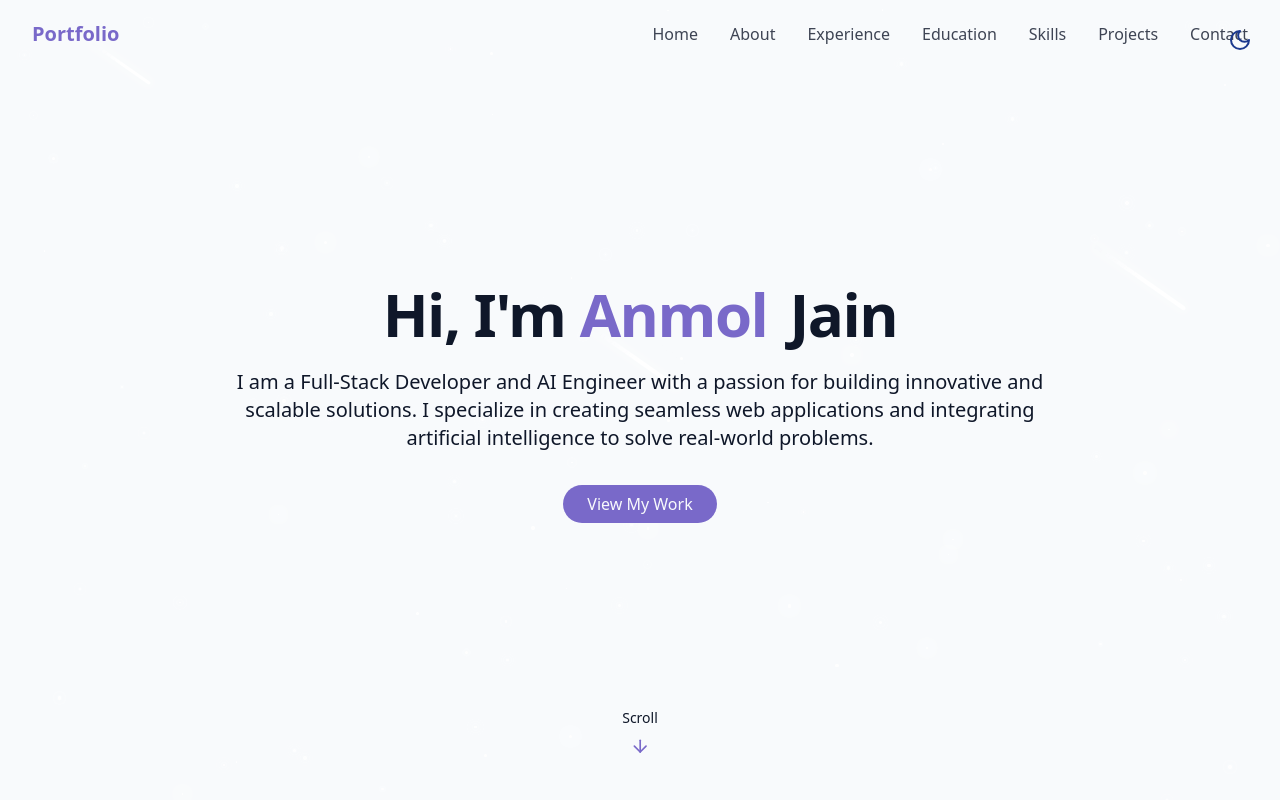
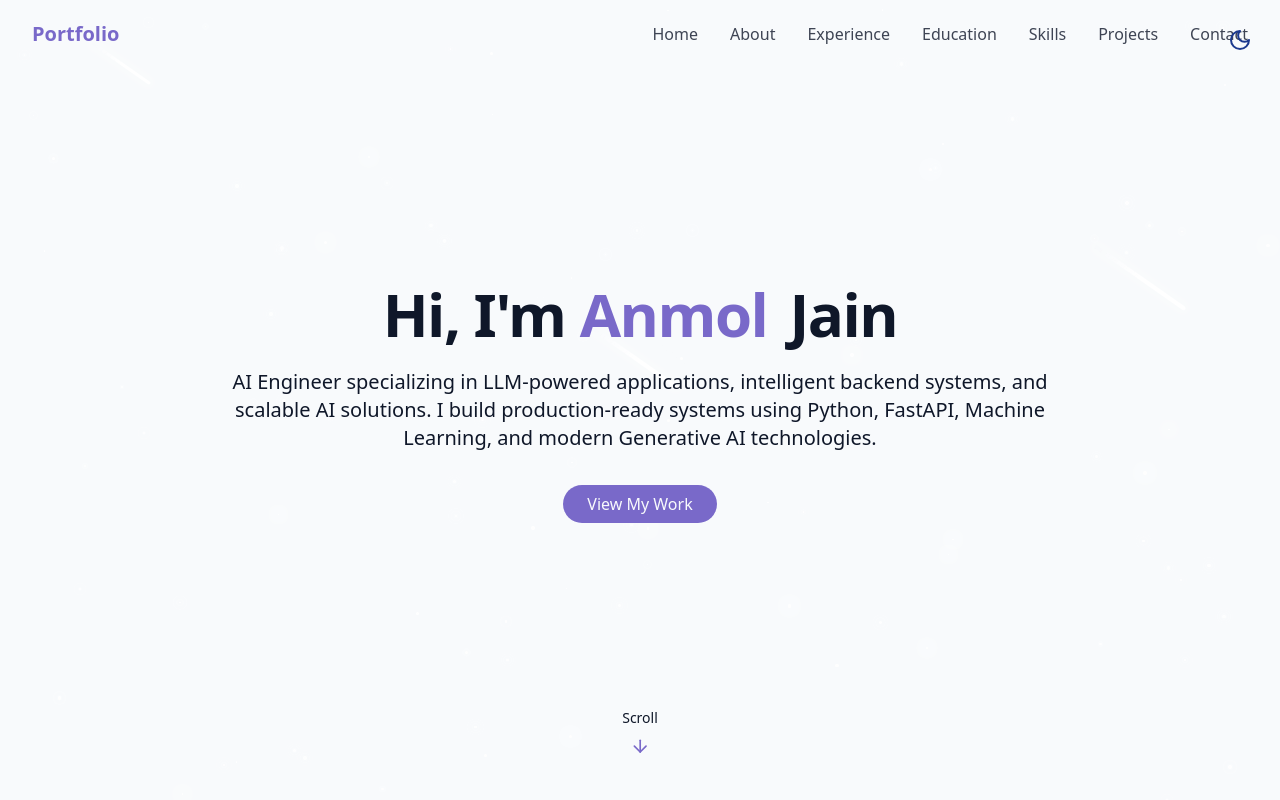
Before and after one commit to anmjain1409/Portfolio, a React (Vite) app: page / in a window 1280 px wide. Shown: the top 800 px of the page. Built offline with nearby package versions, Linux system fonts and the light colour scheme.

Commit message:
Update HeroSection.jsx

```diff
--- a/src/components/HeroSection.jsx
+++ b/src/components/HeroSection.jsx
@@ -21,7 +21,7 @@ export const HeroSection = () => {
           </h1>
 
           <p className="text-lg md:text-xl text-muted-foreground max-2-2xl mx-auto opacity-0 animate-fade-in-delay-3">
-            I am a Full-Stack Developer and AI Engineer with a passion for building innovative and scalable solutions. I specialize in creating seamless web applications and integrating artificial intelligence to solve real-world problems.
+            AI Engineer specializing in LLM-powered applications, intelligent backend systems, and scalable AI solutions. I build production-ready systems using Python, FastAPI, Machine Learning, and modern Generative AI technologies.
           </p>
 
           <div className="pt-4 opacity-0 animate-fade-in-delay-4">
```
